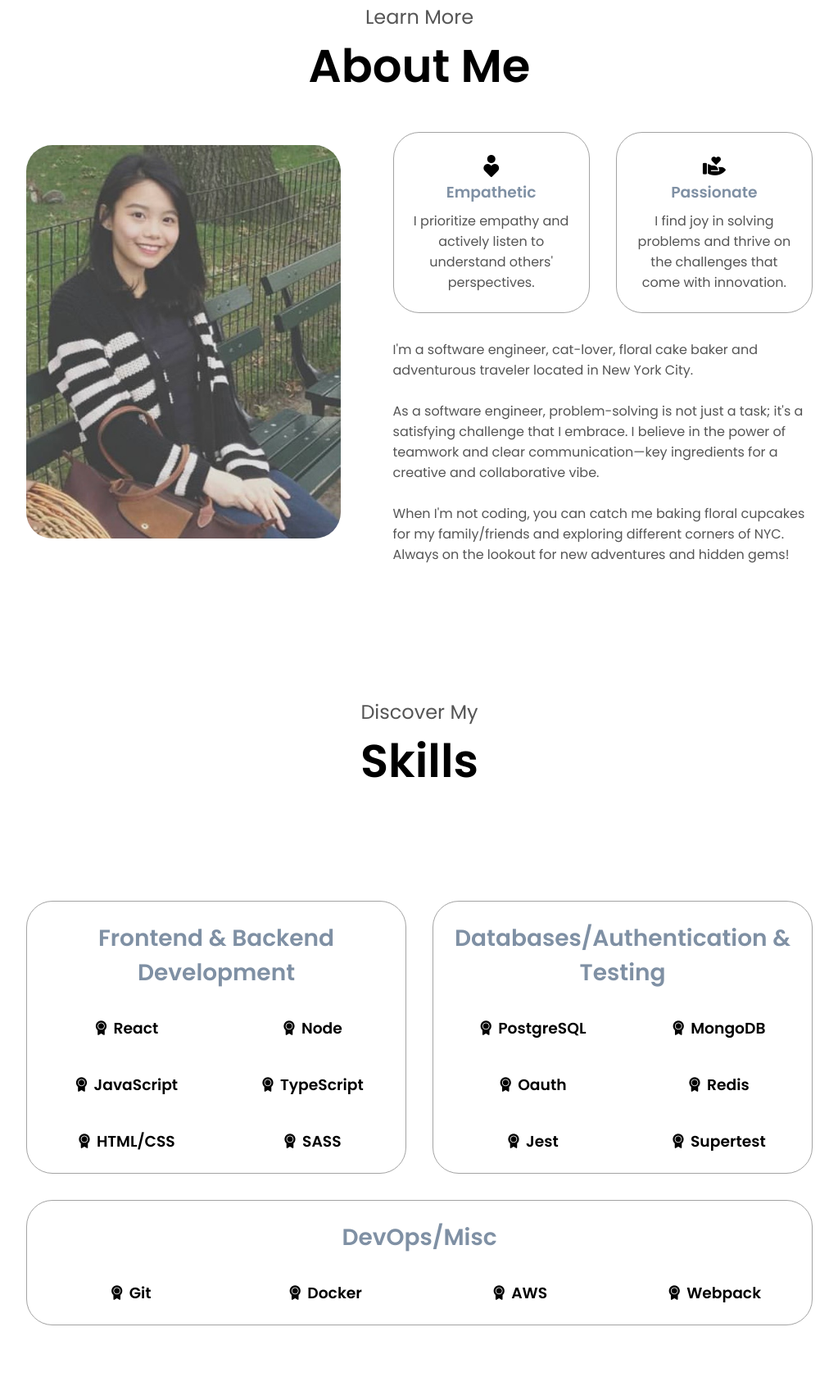
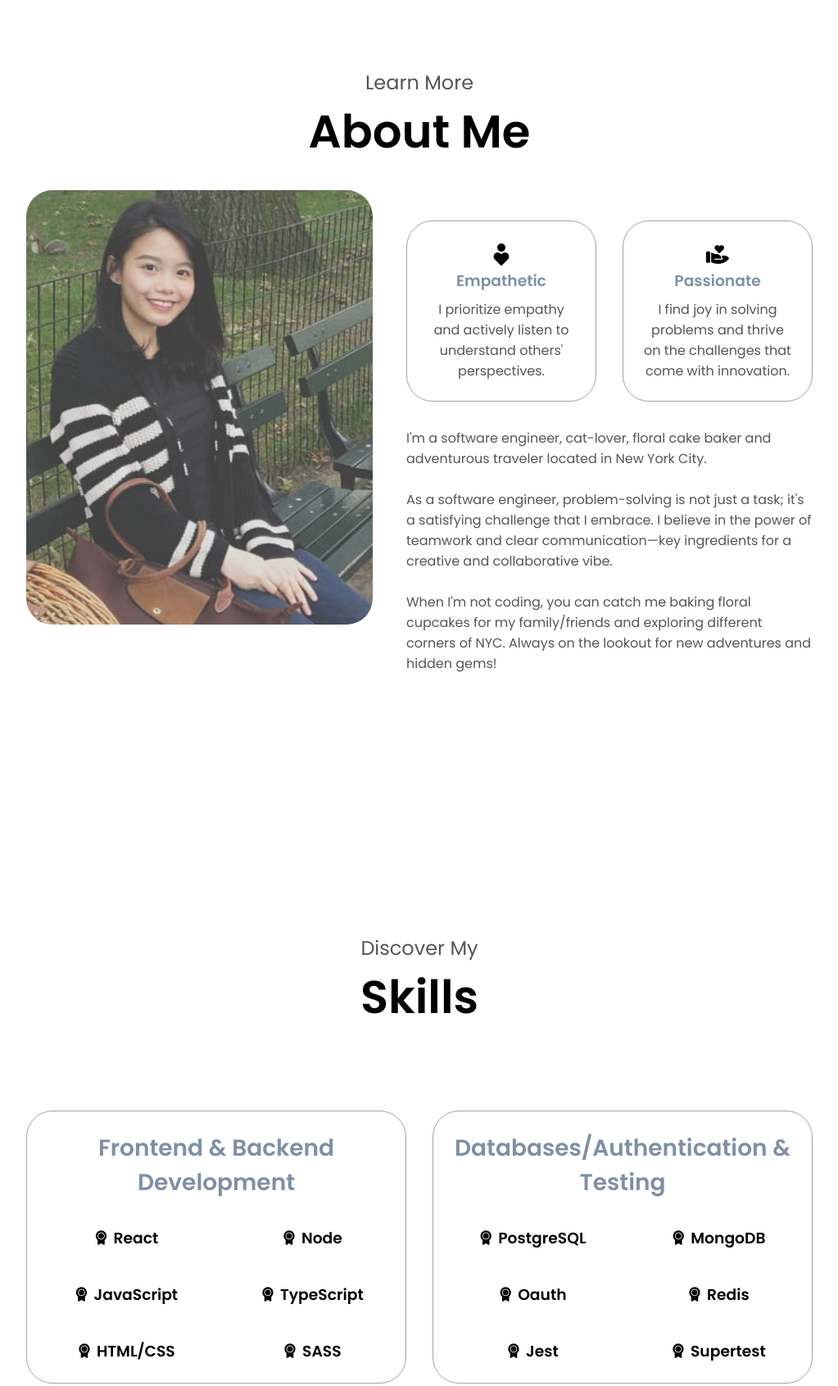
Before and after one commit to chelsea01688/chelsea-portfolio, a plain HTML site: page index.html in a window 1280 px wide. Shown: the part 1060-2751 px from the top of the page at 82% size, without its empty margins (128-1151 px from the left). Drawn offline with nearby package versions, Linux system fonts and the light colour scheme.

Commit message:
Update mediaqueries.css

```diff
--- a/mediaqueries.css
+++ b/mediaqueries.css
@@ -4,16 +4,20 @@
     margin-bottom: 6rem;
   }
   #projects {
+    margin-top: 20rem;
     height: fit-content;
   }
   #section__text__p1 {
     margin-top: 20rem;
   }
   .experience-details-container {
-    margin-top: 7rem;
+    margin-top: 0;
+  }
+  #about {
+    margin-top: 15rem;
+    margin-bottom: 18rem;
   }
 }
-
 
 @media screen and (max-width: 1400px) {
   #profile {
@@ -23,10 +27,37 @@
   .about-containers {
     flex-wrap: wrap;
   }
-  #contact,
   #projects {
+    margin-top: 20rem;
     height: fit-content;
   }
+  .projectText {
+    margin-top: 16rem;
+  }
+  .about-containers {
+    margin-top: 0;
+  }
+  .text {
+    padding-top: 5rem;
+    margin-bottom: 5rem;
+  }
+  .skillText{
+    margin-top: 10rem;
+  }
+  .details-container {
+    margin-top: 6rem;
+  }
+  .section__pic-container {
+    height: 530px;
+  }
+  #about {
+    margin-top: 15rem;
+    margin-bottom: 18rem;
+  }
+  .experience-details-container {
+    margin-top: 0;
+  }
+
 }
 
 @media screen and (max-width: 1200px) {
```
